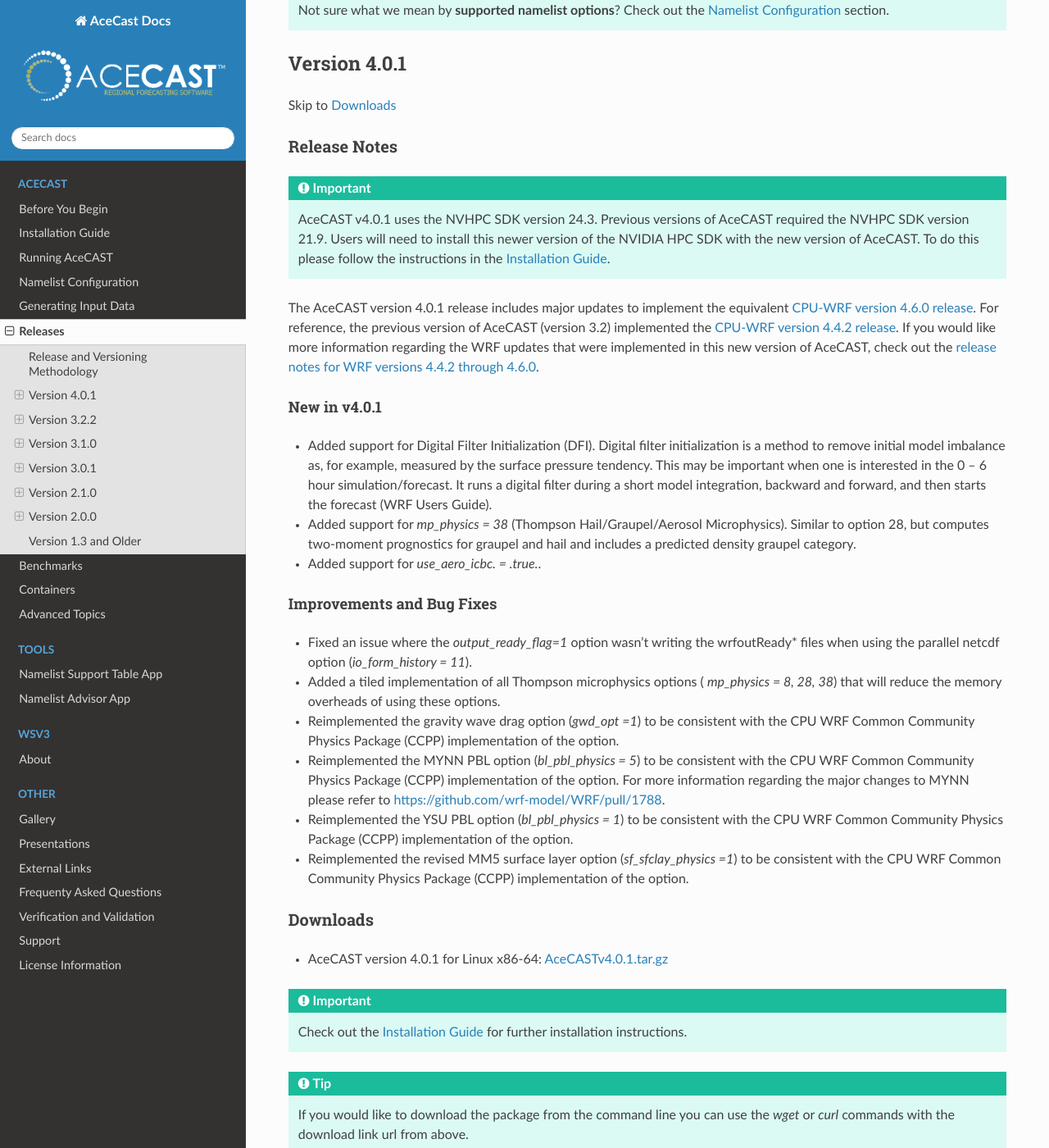
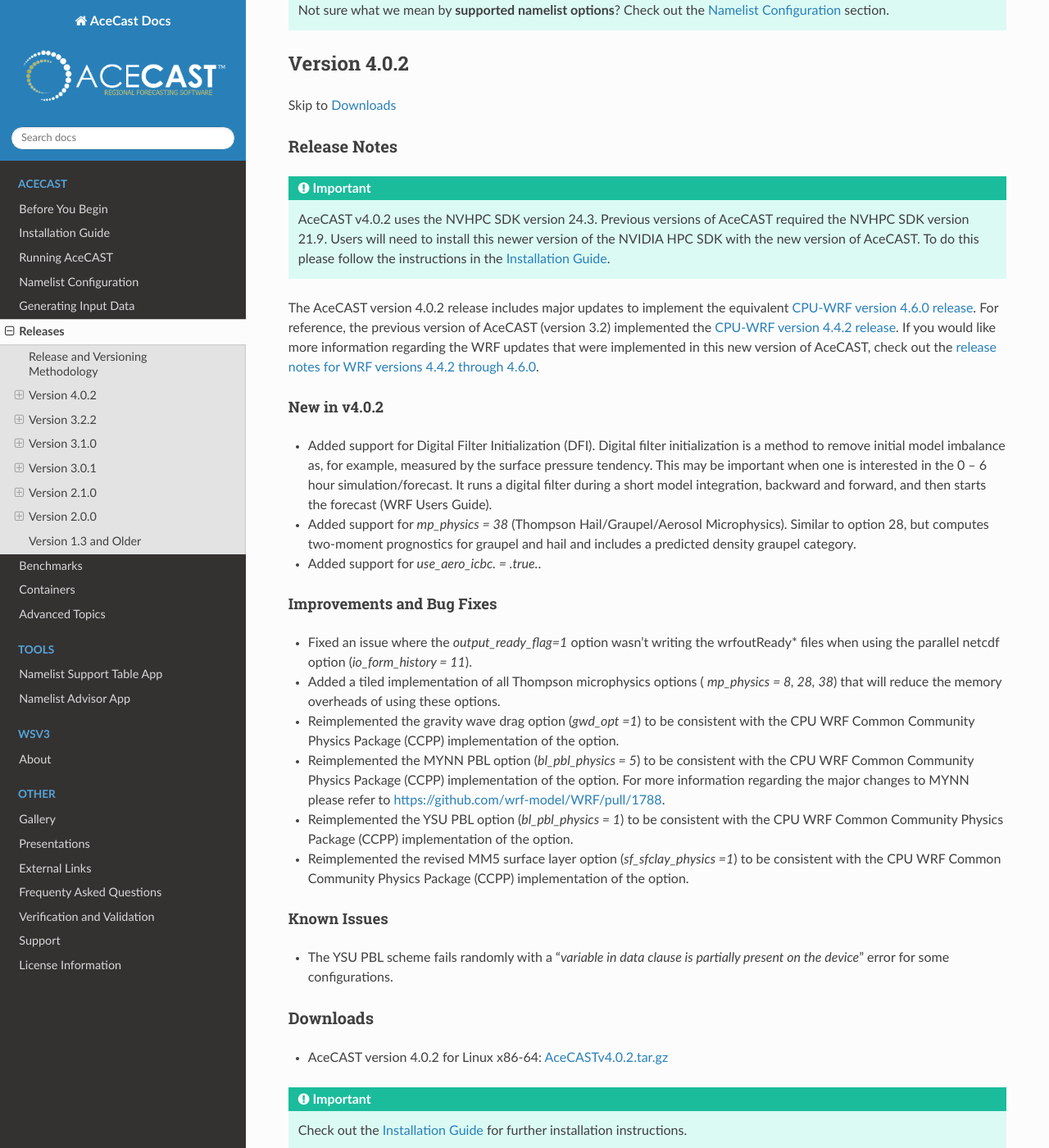
Before and after one commit to TempoQuestInc/AceCAST-Docs, a Sphinx documentation site: the page built from source/Releases.rst, in a window 1280 px wide and 1400 px high, scrolled down 1046 px. Shown: the whole window at 82% size. Built offline with Sphinx 7.4.7 and the Read the Docs theme 3.1.0, drawn with Linux system fonts in a browser that asks for light colours; some of the changed text lies outside the part shown.

Commit message:
Updates for v4.0.2

```diff
--- a/source/Releases.rst
+++ b/source/Releases.rst
@@ -63,25 +63,25 @@
 
 .. _latestlink:
 
-Version 4.0.1
+Version 4.0.2
 =============
 
-Skip to :ref:`v4_0_1_downloads_link`
+Skip to :ref:`v4_0_2_downloads_link`
 
 Release Notes
 -------------
 
 .. important::
-   AceCAST v4.0.1 uses the NVHPC SDK version 24.3. Previous versions of AceCAST required the NVHPC SDK version 21.9. Users will need to install this newer version of the NVIDIA HPC SDK with the new version of AceCAST. To do this please follow the instructions in the :ref:`installationguide`.
+   AceCAST v4.0.2 uses the NVHPC SDK version 24.3. Previous versions of AceCAST required the NVHPC SDK version 21.9. Users will need to install this newer version of the NVIDIA HPC SDK with the new version of AceCAST. To do this please follow the instructions in the :ref:`installationguide`.
 
-The AceCAST version 4.0.1 release includes major updates to implement the equivalent
+The AceCAST version 4.0.2 release includes major updates to implement the equivalent
 `CPU-WRF version 4.6.0 release <https://github.com/wrf-model/WRF/releases/tag/v4.6.0>`_. For reference, the previous version of AceCAST (version 3.2) implemented the
 `CPU-WRF version 4.4.2 release <https://github.com/wrf-model/WRF/releases/tag/v4.4.2>`_. If you
 would like more information regarding the WRF updates that were implemented in this new version of
 AceCAST, check out the
 `release notes for WRF versions 4.4.2 through 4.6.0 <https://github.com/wrf-model/WRF/releases>`_.
 
-New in v4.0.1
+New in v4.0.2
 *************
 
 * Added support for Digital Filter Initialization (DFI). Digital filter initialization is a method to remove initial model imbalance as, for example, measured by the surface pressure tendency. This may be important when one is interested in the 0 – 6 hour simulation/forecast. It runs a digital filter during a short model integration, backward and forward, and then starts the forecast (WRF Users Guide).
@@ -99,12 +99,17 @@
 * Reimplemented the revised MM5 surface layer option (*sf_sfclay_physics =1*) to be consistent with the CPU WRF Common Community Physics Package (CCPP) implementation of the option.
 
 
-.. _v4_0_1_downloads_link:
+Known Issues
+************
+
+* The YSU PBL scheme fails randomly with a "*variable in data clause is partially present on the device*" error for some configurations.
+
+.. _v4_0_2_downloads_link:
 
 Downloads
 ---------
 
-* AceCAST version 4.0.1 for Linux x86-64: `AceCASTv4.0.1.tar.gz <https://tqi-public.s3.us-east-2.amazonaws.com/distros/acecast-v4.0.1%2Blinux.x86_64.haswell.nvhpc24.3.tar.gz>`_
+* AceCAST version 4.0.2 for Linux x86-64: `AceCASTv4.0.2.tar.gz <https://tqi-public.s3.us-east-2.amazonaws.com/distros/acecast-v4.0.2%2Blinux.x86_64.haswell.nvhpc24.3.tar.gz>`_
 
 .. important::
    Check out the :ref:`installationguide` for further installation instructions.
```
Also changed, not shown: source/Containers.rst (+12 -12 lines), source/InstallationGuide.rst (+7 -7 lines), source/RunningAcecast.rst (+15 -15 lines).
